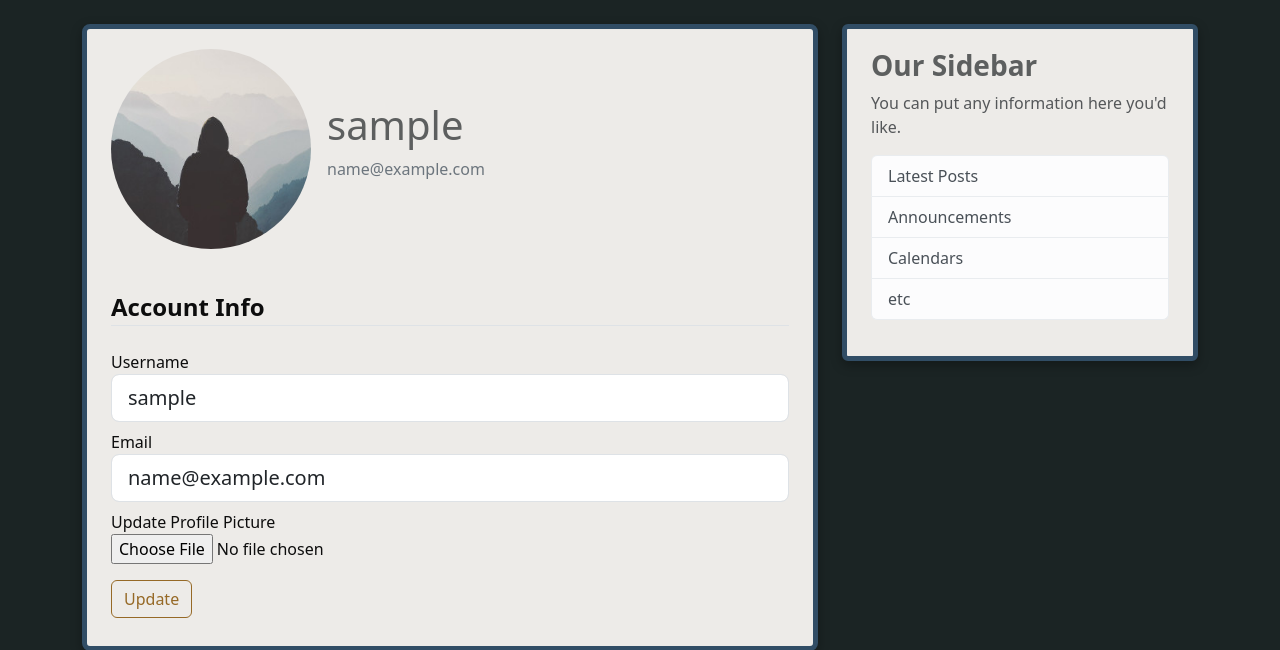
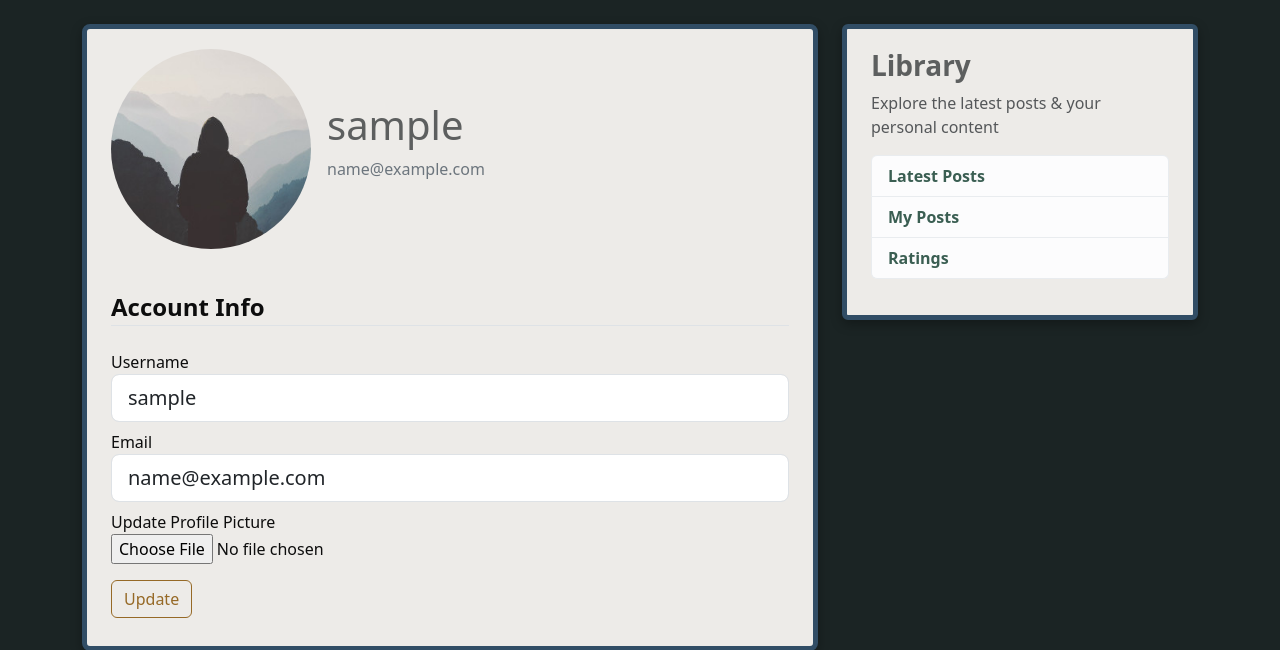
Before and after one commit to nick23447/now-listening, a Flask app: page /account in a window 1280 px wide. Shown: the part 56-706 px from the top of the page. Run offline with Flask 3, Linux system fonts and the light colour scheme; the visitor is signed in with stand-in values (Sample User, id 1); some libraries are stand-ins or nearby versions.

Commit message:
edit side navbar links

```diff
--- a/musicblog/templates/layout.html
+++ b/musicblog/templates/layout.html
@@ -36,7 +36,7 @@
             <div class="collapse navbar-collapse" id="navbarToggle">
               <div class="navbar-nav me-auto">
                 <a class="nav-item nav-link" href="{{ url_for('main.home') }}">Home</a>
-                <a class="nav-item nav-link" href="#">About</a>
+                <a class="nav-item nav-link" href="{{ url_for('main.about') }}">About</a>
               </div>
               <div class="navbar-nav ms-auto">
                 {% if current_user.is_authenticated %}
@@ -68,13 +68,18 @@
             </div>
             <div class="col-md-4">
             <div class="content-section rounded">
-                <h3><strong>Our Sidebar</strong></h3>
-                <p class='text-muted'>You can put any information here you'd like.
+                <h3><strong>Library</strong></h3>
+                <p class='text-muted'>Explore the latest posts & your personal content</p>
                     <ul class="list-group">
-                        <li class="list-group-item list-group-item-light">Latest Posts</li>
-                        <li class="list-group-item list-group-item-light">Announcements</li>
-                        <li class="list-group-item list-group-item-light">Calendars</li>
-                        <li class="list-group-item list-group-item-light">etc</li>
+                        <li class="list-group-item list-group-item-light"><a href="{{ url_for('main.home') }}">Latest Posts</a></li>
+                        <li class="list-group-item list-group-item-light">
+                          {% if current_user.is_authenticated %}
+                            <a href="{{ url_for('main.user_posts', username=current_user.username) }}">My Posts</a>
+                          {% else %}
+                            <a href="{{ url_for('users.login') }}">My Posts</a>
+                          {% endif %}
+                        </li>
+                        <li class="list-group-item list-group-item-light"><a href="{{ url_for('posts.album_ratings') }}">Ratings</a></li>
                     </ul>
                 </p>
             </div>
```
